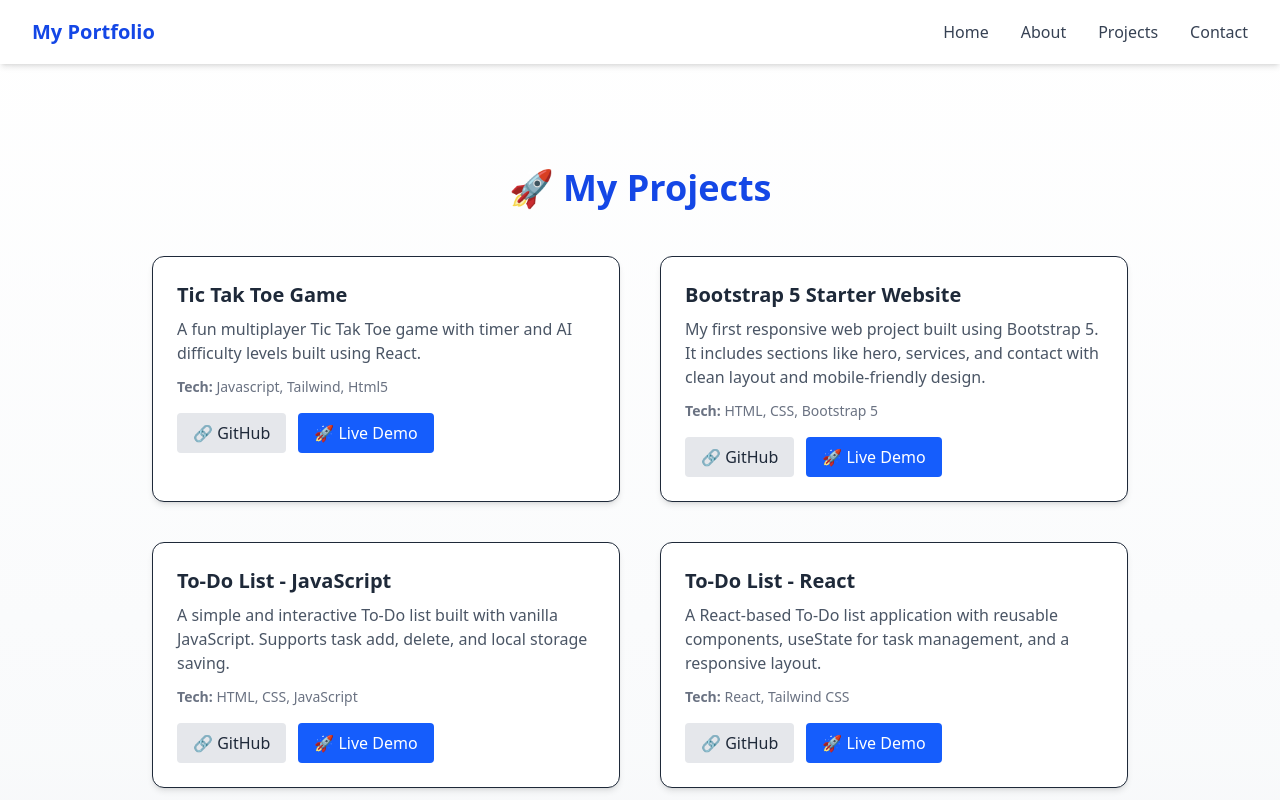
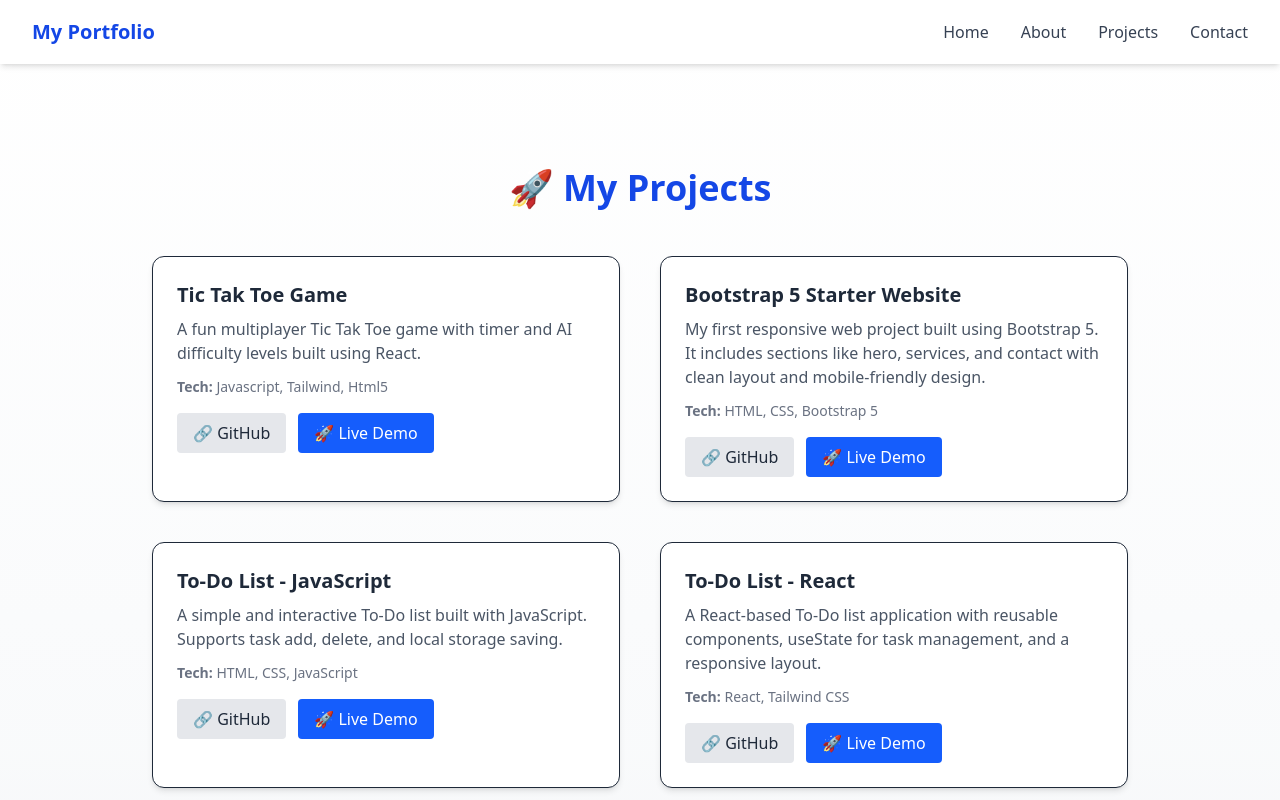
Before and after one commit to tankvivek-code/Portfolio, a React (Vite) app: page /projects in a window 1280 px wide. Shown: the top 800 px of the page. Built offline with nearby package versions, Linux system fonts and the light colour scheme.

Commit message:
Fix typo in project description for To-Do List project

```diff
--- a/src/pages/Projects.jsx
+++ b/src/pages/Projects.jsx
@@ -22,7 +22,7 @@ const projects = [
   {
     title: "To-Do List - JavaScript",
     description:
-      "A simple and interactive To-Do list built with vanilla JavaScript. Supports task add, delete, and local storage saving.",
+      "A simple and interactive To-Do list built with JavaScript. Supports task add, delete, and local storage saving.",
     tech: ["HTML", "CSS", "JavaScript"],
     link: "https://github.com/tankvivek-code/Todo_list",
     demo: "https://tankvivek-code.github.io/Todo_list/",
```
